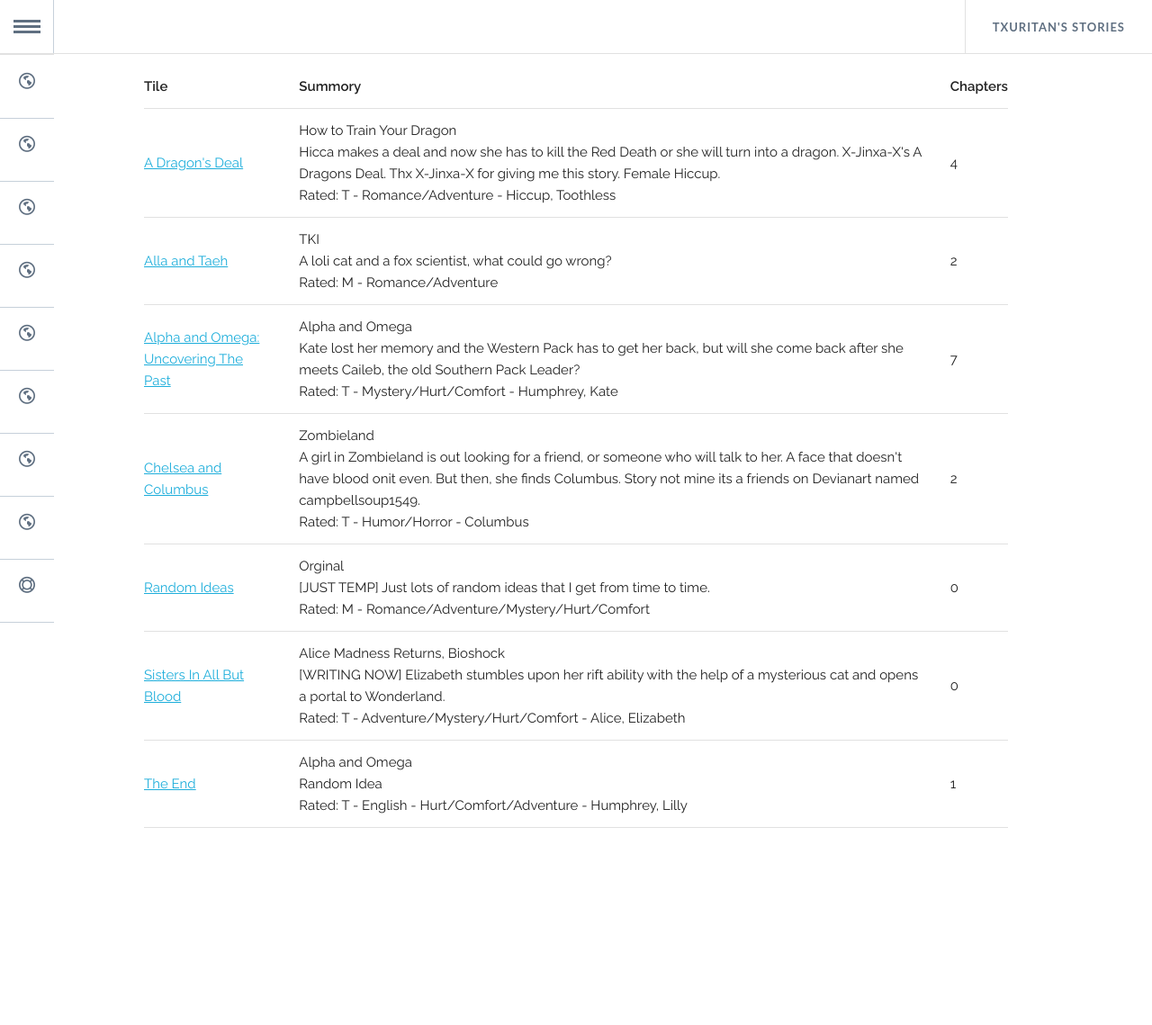
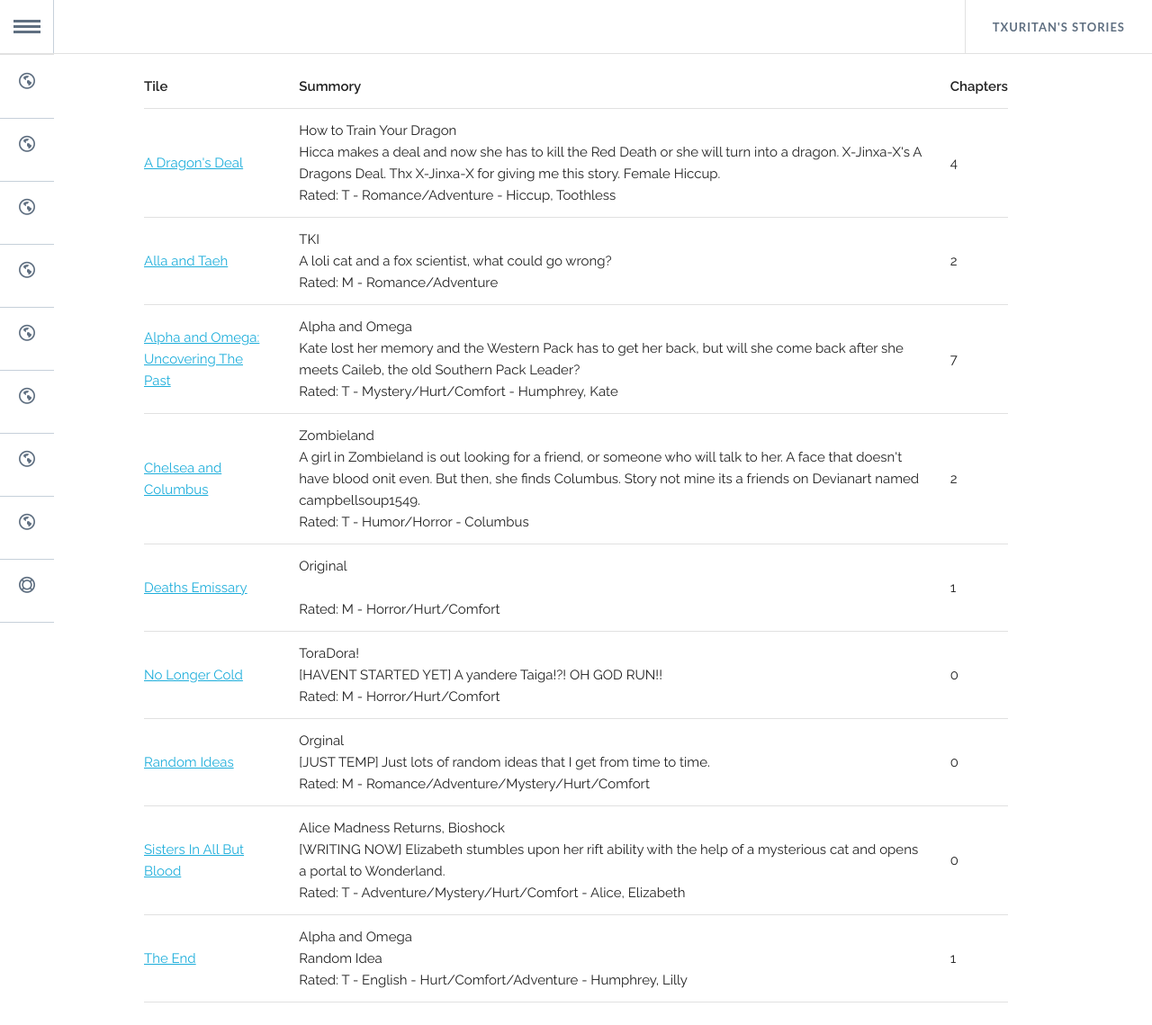
Before and after one commit to Txuritan/stories, a Jekyll site: the page built from index.html, in a window 1280 px wide and 1139 px high. Shown: the whole window at 90% size. Built offline with Jekyll 4.4.1, drawn with Linux system fonts in a browser that asks for light colours; nearby versions of some CDN libraries; library files that are not in the unit come from our copies.

Commit message:
Update stories.yaml

```diff
--- a/_data/stories.yaml
+++ b/_data/stories.yaml
@@ -26,12 +26,19 @@
   tags: "Rated: T - Humor/Horror - Columbus"
   chapters: "2"
 
-#- name: "No Longer Cold"
-#  link: "no-longer-cold/ch-1"
-#  from: "ToraDora!"
-#  summory: "[HAVENT STARTED YET] A yandere Taiga!?! OH GOD RUN!!"
-#  tags: "Rated: M - Horror/Hurt/Comfort"
-#  chapters: "0"
+- name: "Deaths Emissary"
+  link: "deaths-emissary/ch-1"
+  from: "Original"
+  summory: ""
+  tags: "Rated: M - Horror/Hurt/Comfort"
+  chapters: "1"
+
+- name: "No Longer Cold"
+  link: "no-longer-cold/ch-1"
+  from: "ToraDora!"
+  summory: "[HAVENT STARTED YET] A yandere Taiga!?! OH GOD RUN!!"
+  tags: "Rated: M - Horror/Hurt/Comfort"
+  chapters: "0"
 
 - name: "Random Ideas"
   link: "random-ideas/ch-1"
```
